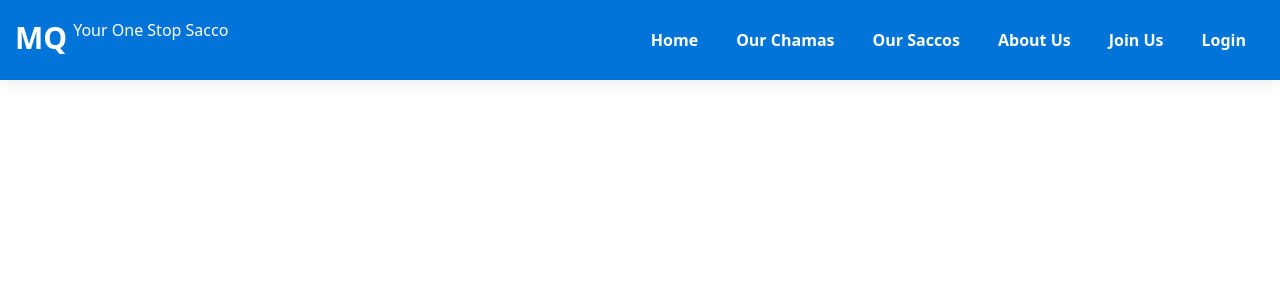
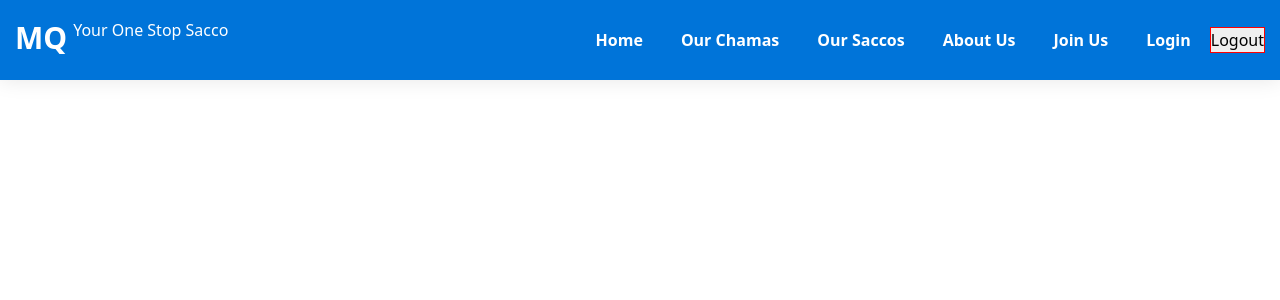
Before and after one commit to Samkipz/virtualSacco, a Next.js app in the folder vsacco/: page /ui/navbar in a window 1280 px wide. Shown: the top 300 px of the page. Built offline with nearby package versions, Linux system fonts and the light colour scheme; no server answers.

Commit message:
added sessions. Working on obtaining session username and other data

```diff
--- a/vsacco/app/api/auth/auth.js
+++ b/vsacco/app/api/auth/auth.js
@@ -36,7 +36,6 @@ export const { signIn, signOut, auth } = NextAuth({
         },
         authorize: async (credentials) => {
           try {
-            console.log("--------------- credentials----", credentials)
             const user = await login(credentials);
             return user;
           } catch (err) {
@@ -44,16 +43,23 @@ export const { signIn, signOut, auth } = NextAuth({
           }
         },
       }),
-    // CredentialsProvider({
-    //   async authorize({ credentials }) {
-
-    //     try{
-    //         const user = await login(credentials);
-    //         return user;
-    //     }catch(err){
-    //         return null;
-    //     }
-    //   },
-    // }),
   ],
+  callbacks:{
+    async jwt({token, user}){
+      if (user) {
+        token.firstname = user.firstname,
+        token.othernames = user.othernames,
+        token.idNum = user.idNum
+      }
+      return token;
+    },
+    async session({session, token}){
+      if (token) {
+        session.firstname = token.firstname,
+        session.othernames = token.othernames,
+        session.idNum = token.idNum
+      }
+      return session;
+    },
+  }
 })
--- a/vsacco/app/api/user/login/route.js
+++ b/vsacco/app/api/user/login/route.js
@@ -2,10 +2,7 @@ import { signIn } from "../../auth/auth";
 
 export async function POST(req) {
   let { idNum, password } = await req.json();
-
   idNum = parseInt(idNum);
-
-  console.log(idNum,'---',password);
 
   try{
     await signIn("credentials", {idNum, password});
--- /dev/null
+++ b/vsacco/app/ui/Logout/logoutButton.module.css
@@ -0,0 +1,3 @@
+.logoutButton{
+    border: 1px solid red;
+}
--- /dev/null
+++ b/vsacco/app/ui/Logout/page.jsx
@@ -0,0 +1,18 @@
+"use client";
+import { signOut } from "@/app/api/auth/auth";
+import styles from "./logoutButton.module.css"; // Assuming you have some styles
+
+const LogoutButton = () => {
+  const handleLogout = async () => {
+    await signOut();
+    // await signOut(); // Redirect to the home page after logout
+  };
+
+  return (
+    <button onClick={handleLogout} className={styles.logoutButton}>
+      Logout
+    </button>
+  );
+};
+
+export default LogoutButton;
--- /dev/null
+++ b/vsacco/app/ui/navbar/nav/nav.jsx
@@ -0,0 +1,46 @@
+"use client"
+import Link from 'next/link'
+import { usePathname } from 'next/navigation'
+import styles from './nav.module.css'
+import LogoutButton from '../../Logout/page'
+import { useSession } from "next-auth/react";
+
+const Nav = () => {
+    const pathname = usePathname();
+
+    return(
+        <div>
+            <nav className={styles.nav}>
+          <ul className={styles.navList} data-type="navbar">
+              <li className={styles.navItem}>
+                <Link
+                  href='/'
+                  className={pathname === '/' ? styles.active : undefined}
+                >
+                  Home
+                </Link>
+              </li>
+              <li className={styles.navItem}>
+                <Link href='/chama' className={pathname === '/chama' ? styles.active : undefined}>Our Chamas</Link>
+              </li>
+              <li className={styles.navItem}>
+                <Link href='/sacco' className={pathname === '/sacco' ? styles.active : undefined}>Our Saccos</Link>
+              </li><li className={styles.navItem}>
+                <Link href='/' className={pathname === '/about' ? styles.active : undefined}>About Us</Link>
+              </li>
+              <li className={styles.navItem}>
+                <Link href='/register' className={pathname === '/register' ? styles.active : undefined}>Join Us</Link>
+              </li>
+              <li className={styles.navItem}>
+                <Link href='/login' className={pathname === '/login' ? styles.active : undefined}>Login</Link>
+              </li>
+              <li>
+                <LogoutButton/>
+              </li>
+          </ul>
+        </nav>
+        </div>
+    )
+}
+
+export default Nav
--- /dev/null
+++ b/vsacco/app/ui/navbar/nav/nav.module.css
@@ -0,0 +1,53 @@
+
+.nav{
+    display: flex;
+    /* float: right; */
+    align-items: center;
+    height: 100%;
+}
+
+.nav ul{
+    list-style: none;
+    display: flex;
+    flex-direction: row;
+    font: inherit;
+    height: 100%;
+    align-items: center;
+    margin-block-start: 1em;
+    margin-block-end: 1em;
+    margin-inline-start: 0px;
+    margin-inline-end: 0px;
+    padding-inline-start: 40px;
+    unicode-bidi: isolate;
+
+}
+
+.nav ul li{
+    height: 100%;
+    display: flex;
+    align-items: center;
+}
+
+.navItem a{
+    font-weight: 600;
+    color: var(--myWhite);
+    height: 100%;
+    display: flex;
+    align-items: center;
+    padding: 0 19px;
+}
+
+.navItem a:hover{
+    background: var(--myWhite);
+    color: var(--myBlack);
+}
+
+.navItem a:hover{
+    background: var(--myWhite);
+    color: var(--myBlack);
+}
+
+.navItem a.active{
+    background: var(--myWhite);
+    color: var(--myBlack);
+}
--- a/vsacco/app/ui/navbar/page.jsx
+++ b/vsacco/app/ui/navbar/page.jsx
@@ -1,50 +1,26 @@
-"use client"
 import Image from 'next/image'
 import Brand from '../brand/page'
 import styles from './navbar.module.css'
-import Link from 'next/link'
-import { usePathname } from 'next/navigation'
 import {MdNotifications, MdOutlineChat} from 'react-icons/md'
+import Nav from './nav/nav'
+import { auth } from '@/app/api/auth/auth'
 
-const Navbar = ({admin}) => {
-  const pathname = usePathname();
+const Navbar = async ({admin}) => {
+  const session = await auth();
+  console.log(session);
 
   return (
     <div className={styles.container}>
       { (!admin) ? (<div className={styles.inContainer}>
         <Brand/>
-        <nav className={styles.nav}>
-          <ul className={styles.navList} data-type="navbar">
-              <li className={styles.navItem}>
-                <Link
-                  href='/'
-                  className={pathname === '/' ? styles.active : undefined}
-                >
-                  Home
-                </Link>
-              </li>
-              <li className={styles.navItem}>
-                <Link href='/chama' className={pathname === '/chama' ? styles.active : undefined}>Our Chamas</Link>
-              </li>
-              <li className={styles.navItem}>
-                <Link href='/sacco' className={pathname === '/sacco' ? styles.active : undefined}>Our Saccos</Link>
-              </li><li className={styles.navItem}>
-                <Link href='/' className={pathname === '/about' ? styles.active : undefined}>About Us</Link>
-              </li>
-              <li className={styles.navItem}>
-                <Link href='/register' className={pathname === '/register' ? styles.active : undefined}>Join Us</Link>
-              </li>
-              <li className={styles.navItem}>
-                <Link href='/login' className={pathname === '/login' ? styles.active : undefined}>Login</Link>
-              </li>
-          </ul>
-      </nav>
+        <Nav/>
         </div>)
         :
       (
       <div className={styles.adminNavContainer}>
         <div className={styles.navTitle}>
-          {pathname.split("/").pop()}
+          {/* {pathname.split("/").pop()} */}
+          Admin
         </div>
         <div className={styles.navMenu}>
           <MdNotifications size={30} />
--- a/vsacco/auth.config.js
+++ b/vsacco/auth.config.js
@@ -10,7 +10,8 @@ export const authConfig = {
         if (isLoggedIn) return true;
         return false; // Redirect unauthenticated users to login page
       } else if (isLoggedIn) {
-        return Response.redirect(new URL('/profile', nextUrl));
+        return true;
+        // return Response.redirect(new URL('/profile', nextUrl));
       }
       return true;
     },
--- a/vsacco/next.config.mjs
+++ b/vsacco/next.config.mjs
@@ -1,4 +1,9 @@
 /** @type {import('next').NextConfig} */
-const nextConfig = {};
+const nextConfig = {
+      webpack: (config) => {
+        config.externals = [...config.externals, 'bcrypt'];
+        return config;
+      },
+};
 
 export default nextConfig;
--- a/vsacco/package.json
+++ b/vsacco/package.json
@@ -11,6 +11,7 @@
   "dependencies": {
     "@prisma/client": "^5.14.0",
     "bcrypt": "^5.1.1",
+    "jsonwebtoken": "^9.0.2",
     "next": "14.2.3",
     "next-auth": "^5.0.0-beta.18",
     "react": "^18",
```
Also changed, not shown: 1 other file (tests, documents, lock files or other folders).
